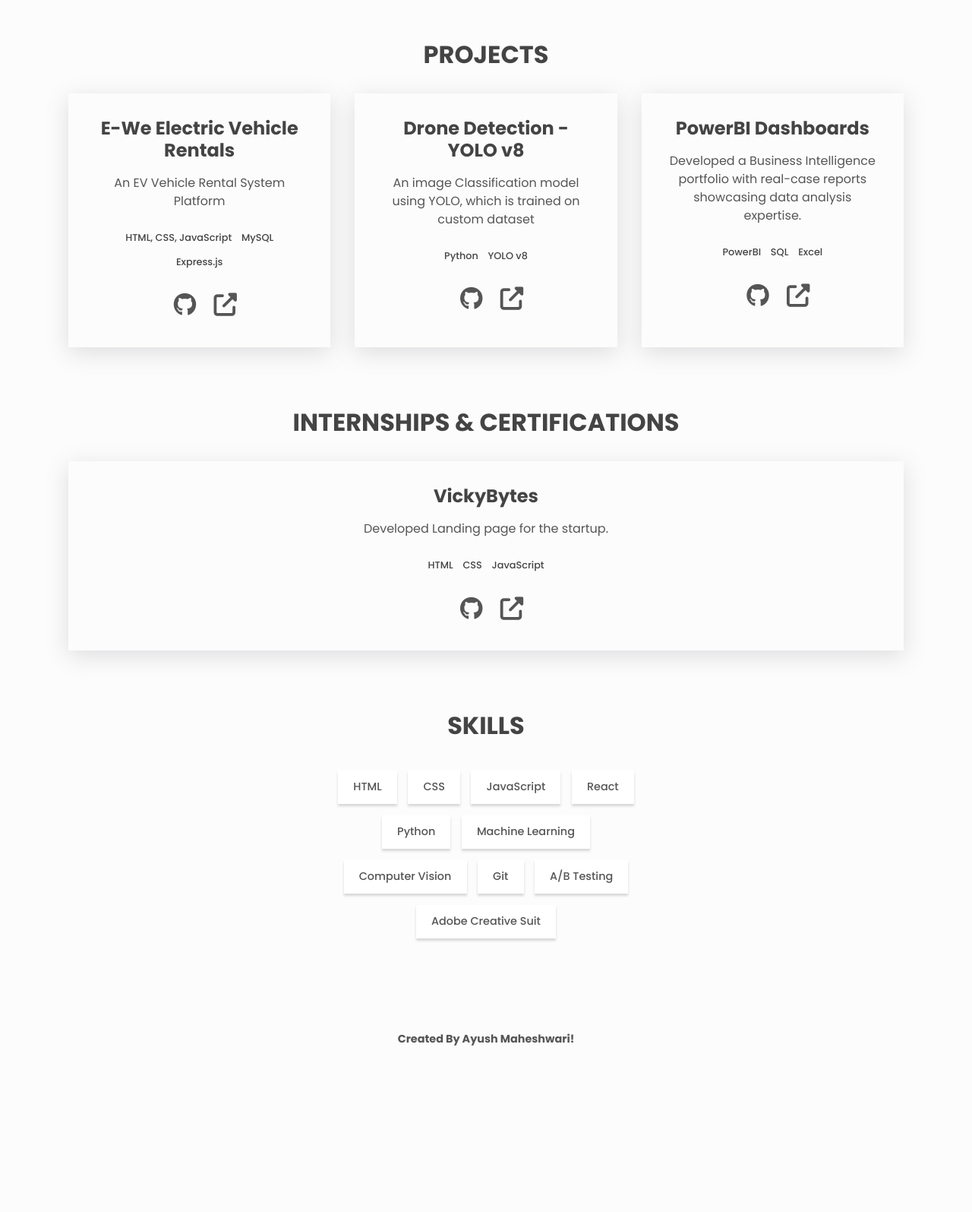
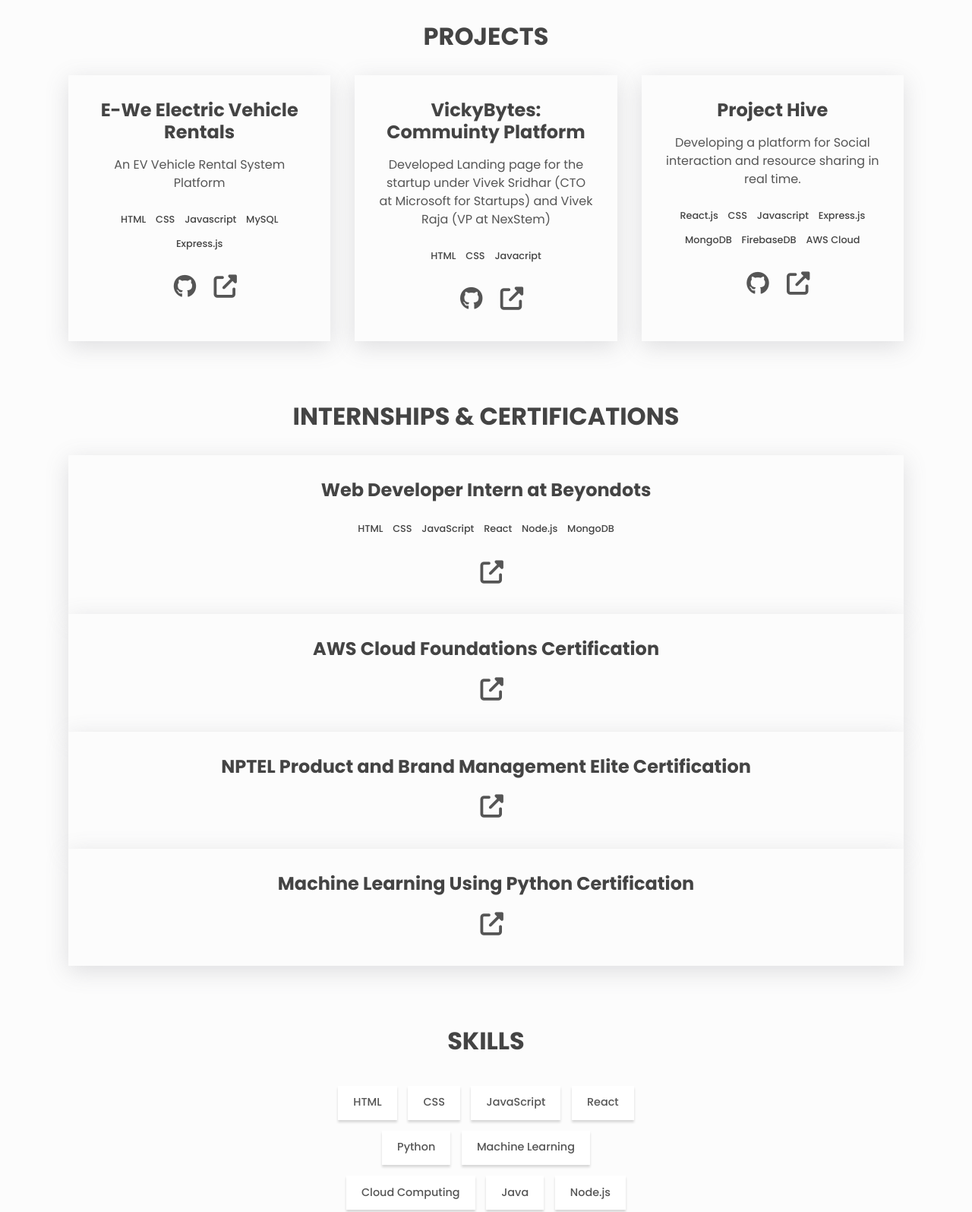
Before and after one commit to Ayyush-Maheshwari/Ayush_Portfolio-1, a plain HTML site: page index.html in a window 1280 px wide. Shown: the part 680-2275 px from the top of the page at 76% size. Before the commit the page ends 2107 px from the top, so only its background shows below. Drawn offline with Linux system fonts and the light colour scheme.

Commit message:
Update index.html

```diff
--- a/index.html
+++ b/index.html
@@ -72,7 +72,7 @@
         <h1>Hi, I am <span class="about__name">Ayush Maheshwari.</span></h1>
         <h2 class="about__role">Aspiring Technical Product Manager</h2>
         <p class="about__desc"> <!-- Edit the About make sure you add your degree!-->
-          I'm a Tech geek living in Bangalore, India. I love to solve problems and build things. Also an Ex-Anselmite and presently an Under grad BCA student at Christ University!
+          I'm a Tech geek living in Bangalore, India. I love to solve problems and build things. Also an Under grad BCA student at Christ University!
         </p> <!-- about you -->
         <br>
         <a href="mailto:ashiksanyo01@gmail.com">Mail: ayyushmaheshwari@gmail.com </a><p> Contact: +91 84325 06003</p>  <!--Change it to your mail id and contact no-->
@@ -80,7 +80,7 @@
 
 
         <div class="about__contact center">
-          <a href="https://drive.google.com/file/d/1ZkFEwiH96P4yG0tlqNgU0aSuVbb-cj1u/view?usp=drive_link" target="_blank"  > <!-- drive link for resume-->
+          <a href="https://drive.google.com/file/d/1fiYlv7Ou0tKWSdUlQwpc5Ye3hDEya3kK/view" target="_blank"  > <!-- drive link for resume-->
             <span class="btn btn--outline">Resume</span>
           </a>
 
@@ -113,7 +113,9 @@
               An EV Vehicle Rental System Platform
             </p> <!--Project description-->
             <ul class="project__stack">
-              <li class="project__stack-item">HTML, CSS, JavaScript</li>
+              <li class="project__stack-item">HTML</li>
+              <li class="project__stack-item">CSS</li>
+              <li class="project__stack-item">Javascript</li>
               <li class="project__stack-item">MySQL</li>
               <li class="project__stack-item">Express.js</li>
             </ul>
@@ -127,7 +129,7 @@
               <i aria-hidden="true" class="fab fa-github"></i>
             </a>
             <a
-              href="https://example.com"
+              href="#"
               aria-label="live preview"
               class="link link--icon"
             > <!--Project demo or git link-->
@@ -136,24 +138,25 @@
           </div>
 
           <div class="project">
-            <h3>Drone Detection - YOLO v8</h3>
+            <h3>VickyBytes: Commuinty Platform</h3>
             <p class="project__description">
-              An image Classification model using YOLO, which is trained on custom dataset
+              Developed Landing page for the startup under Vivek Sridhar (CTO at Microsoft for Startups) and Vivek Raja (VP at NexStem)
             </p>
             <ul class="project__stack">
-              <li class="project__stack-item">Python</li>
-              <li class="project__stack-item">YOLO v8</li>
+              <li class="project__stack-item">HTML</li>
+              <li class="project__stack-item">CSS</li>
+              <li class="project__stack-item">Javacript</li>
             </ul>
 
             <a
-              href="https://github.com/ashiksanyo10/DroneXYOLOv8" target="_blank"
-              aria-label="https://github.com/ashiksanyo10/DroneXYOLOv8" target="_blank"
+              href="https://github.com/Ayyush-Maheshwari/Vickybytes_Project" target="_blank"
+              aria-label="https://github.com/Ayyush-Maheshwari/Vickybytes_Project" target="_blank"
               class="link link--icon"
             >
               <i aria-hidden="true" class="fab fa-github"></i>
             </a>
             <a
-              href="https://example.com"
+              href="https://ayyush-maheshwari.github.io/Vickybytes_Project/"
               aria-label="live preview"
               class="link link--icon"
             >
@@ -162,25 +165,30 @@
           </div>
 
           <div class="project">
-            <h3>PowerBI Dashboards</h3>
+            <h3>Project Hive</h3>
             <p class="project__description">
-              Developed a Business Intelligence portfolio with real-case reports showcasing data analysis expertise.
+              Developing a platform for Social interaction and resource sharing in real time.
             </p>
             <ul class="project__stack">
-              <li class="project__stack-item">PowerBI</li>
-              <li class="project__stack-item">SQL</li>
-              <li class="project__stack-item">Excel</li>
+              <li class="project__stack-item">React.js</li>
+              <li class="project__stack-item">CSS</li>
+              <li class="project__stack-item">Javascript</li>
+              <li class="project__stack-item">Express.js</li>
+              <li class="project__stack-item">MongoDB</li>
+              <li class="project__stack-item">FirebaseDB</li>
+              <li class="project__stack-item">AWS Cloud</li>
+
             </ul>
 
             <a
-              href="https://www.novypro.com/profile_projects/ashiksanyo" target="_blank"
-              aria-label="https://www.novypro.com/project/us-sales-dash" target="_blank"
+              href="#"
+              aria-label="live preview"
               class="link link--icon"
             >
               <i aria-hidden="true" class="fab fa-github"></i>
             </a>
             <a
-              href="https://example.com"
+              href="#"
               aria-label="live preview"
               class="link link--icon"
             >
@@ -194,25 +202,65 @@
         <h2 class="section__title">Internships & Certifications</h2>
 
       <div class="project">
-        <h3>VickyBytes</h3>
+        <h3>Web Developer Intern at Beyondots</h3>
         <p class="project__description">
-          Developed Landing page for the startup.
+
         </p>
         <ul class="project__stack">
           <li class="project__stack-item">HTML</li>
           <li class="project__stack-item">CSS</li>
           <li class="project__stack-item">JavaScript</li>
+          <li class="project__stack-item">React</li>
+          <li class="project__stack-item">Node.js</li>
+          <li class="project__stack-item">MongoDB</li>
         </ul>
 
         <a
-          href=""
-          aria-label="https://www.novypro.com/project/us-sales-dash" target="_blank"
+          href="#"
+          aria-label="live preview"
           class="link link--icon"
-        > <!-- Include the certification links and  -->
-          <i aria-hidden="true" class="fab fa-github"></i>
+        >
+          <i aria-hidden="true" class="fas fa-external-link-alt"></i>
         </a>
+      </div>
+            <div class="project">
+        <h3>AWS Cloud Foundations Certification</h3>
+        <p class="project__description">
+
+        </p>
+
+
         <a
-          href="https://example.com"
+          href="https://www.linkedin.com/in/ayyushmaheshwari/details/certifications/"
+          aria-label="live preview"
+          class="link link--icon"
+        >
+          <i aria-hidden="true" class="fas fa-external-link-alt"></i>
+        </a>
+      </div>
+      <div class="project">
+        <h3>NPTEL Product and Brand Management Elite Certification</h3>
+        <p class="project__description">
+
+        </p>
+
+
+        <a
+          href="https://www.linkedin.com/in/ayyushmaheshwari/details/certifications/"
+          aria-label="live preview"
+          class="link link--icon"
+        >
+          <i aria-hidden="true" class="fas fa-external-link-alt"></i>
+        </a>
+      </div>
+      <div class="project">
+        <h3>Machine Learning Using Python Certification</h3>
+        <p class="project__description">
+
+        </p>
+
+        <a
+          href="https://www.linkedin.com/in/ayyushmaheshwari/details/certifications/"
           aria-label="live preview"
           class="link link--icon"
         >
@@ -235,10 +283,10 @@
           <li class="skills__list-item btn btn--plain">React</li>
           <li class="skills__list-item btn btn--plain">Python</li>
           <li class="skills__list-item btn btn--plain">Machine Learning</li>
-          <li class="skills__list-item btn btn--plain">Computer Vision</li>
-          <li class="skills__list-item btn btn--plain">Git</li>
-          <li class="skills__list-item btn btn--plain">A/B Testing</li>
-          <li class="skills__list-item btn btn--plain">Adobe Creative Suit</li>
+          <li class="skills__list-item btn btn--plain">Cloud Computing</li>
+          <li class="skills__list-item btn btn--plain">Java</li>
+          <li class="skills__list-item btn btn--plain">Node.js</li>
+          <li class="skills__list-item btn btn--plain">Figma</li>
         </ul>
       </section>
 
```
